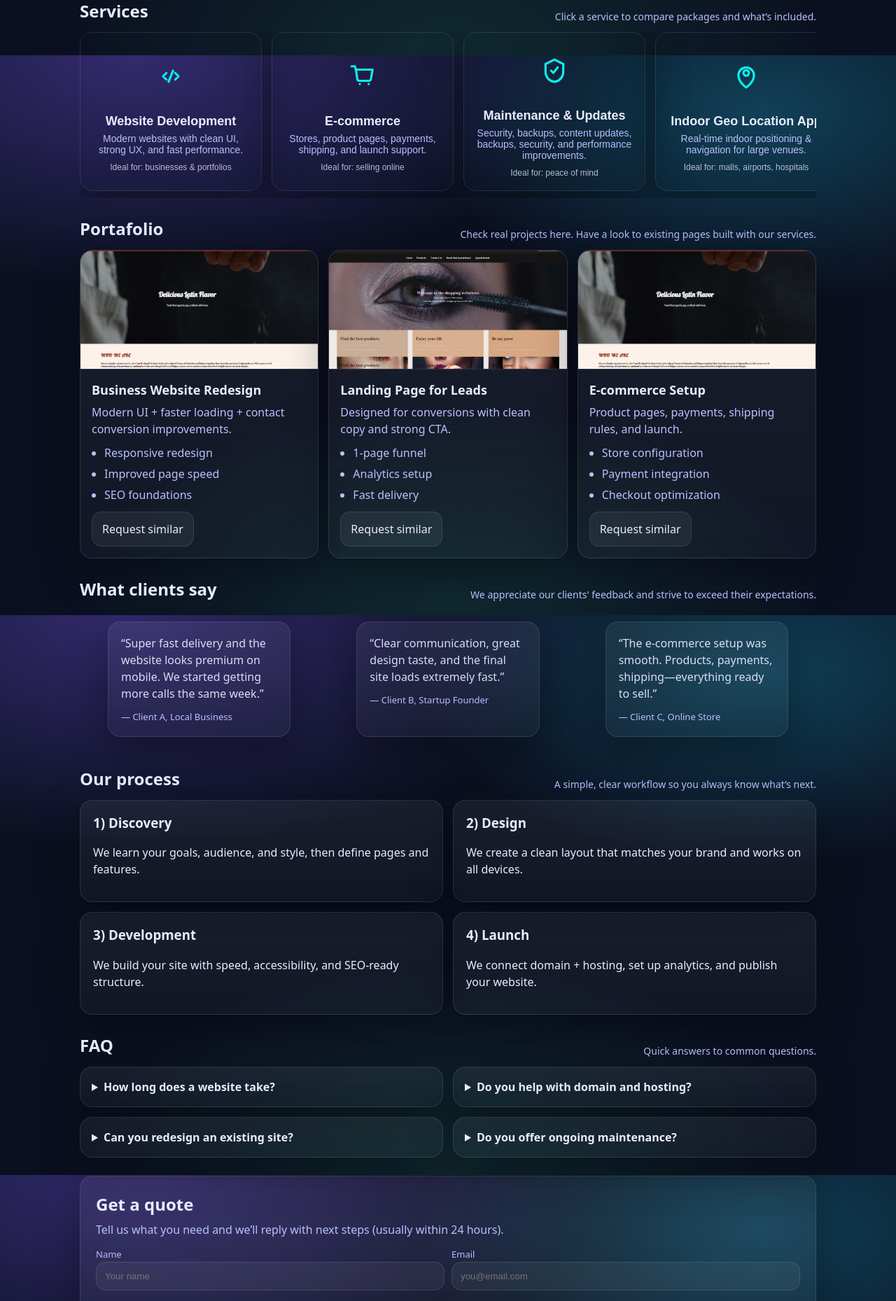
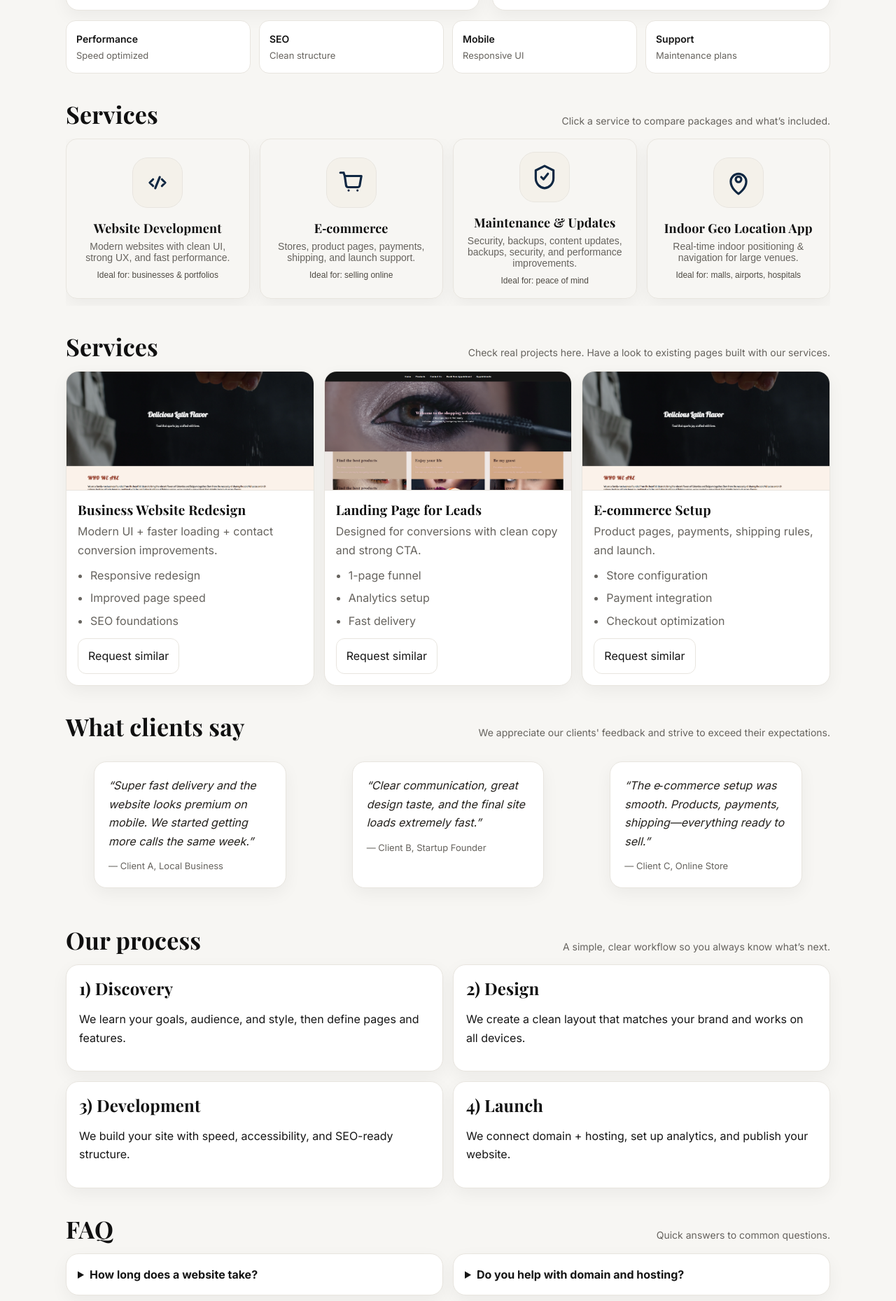
Before and after one commit to Sebascarv1/WEBSITE_CCWEBLAB, a Django app: page / in a window 1280 px wide. Shown: the part 721-2580 px from the top of the page at 70% size. Run offline with Django 5.2, Linux system fonts and the light colour scheme.

Commit message:
Changing front end

```diff
--- a/ccweblab/static/css/services.css
+++ b/ccweblab/static/css/services.css
@@ -1,33 +1,39 @@
 :root{
-  --bg:#0b1020;
-  --card:#0f1733;
-  --text:#e9ecff;
-  --muted:#b9c0ff;
-  --line:rgba(255,255,255,.10);
-  --accent:#7c5cff;
-  --accent2:#20d3ff;
-  --ok:#2fe7a7;
-  --shadow: 0 18px 60px rgba(0,0,0,.35);
-  --radius: 18px;
-  --max: 1100px;
+  /* Premium light palette */
+  --bg:#f7f6f3;
+  --surface:#ffffff;
+  --surface-2:#fbfaf8;
+
+  --text:#151515;
+  --muted:#66635e;
+
+  --line:#e8e5df;
+  --line-strong:#d9d4ca;
+
+  --accent:#0f2742;       /* deep navy (trust) */
+  --accent-2:#b08a4a;     /* muted gold (luxury detail) */
+  --ok:#2f7f63;
+
+  --radius:14px;
+  --radius-lg:18px;
+
+  --shadow-sm:0 8px 24px rgba(0,0,0,.05);
+  --shadow-md:0 14px 36px rgba(0,0,0,.08);
+
+  --max:1140px;
 }
 
 *{box-sizing:border-box}
-html, body{height:100%}
+html,body{height:100%}
 
 body{
   margin:0;
-  font-family: ui-sans-serif, system-ui, -apple-system, Segoe UI, Roboto, Helvetica, Arial, "Apple Color Emoji","Segoe UI Emoji";
   color:var(--text);
-  background:
-    radial-gradient(1200px 600px at 15% 0%, rgba(124,92,255,.35), transparent 55%),
-    radial-gradient(900px 500px at 85% 10%, rgba(32,211,255,.25), transparent 55%),
-    radial-gradient(900px 500px at 50% 100%, rgba(47,231,167,.12), transparent 60%),
-    var(--bg);
-  line-height:1.5;
-  background-repeat: no-repeat;
-  background-attachment: fixed;
-  background-size: cover;
+  background:var(--bg);
+  line-height:1.65;
+  font-family: "Inter", ui-sans-serif, system-ui, -apple-system, Segoe UI, Roboto, Helvetica, Arial, "Apple Color Emoji","Segoe UI Emoji";
+  -webkit-font-smoothing: antialiased;
+  text-rendering: optimizeLegibility;
 }
 
 a{color:inherit}
@@ -36,7 +42,38 @@ a{color:inherit}
 .wrap{
   max-width:var(--max);
   margin:0 auto;
-  padding:24px;
+  padding:28px 24px;
+}
+
+/* Typography */
+h1,h2,h3{
+  margin-top:0;
+  color:#101010;
+  font-family: "Playfair Display", Georgia, "Times New Roman", serif;
+  letter-spacing:.2px;
+}
+
+h1{
+  margin:14px 0 12px;
+  font-size: clamp(34px, 5vw, 56px);
+  line-height:1.08;
+}
+
+h2{
+  font-size: clamp(26px, 2.8vw, 34px);
+  line-height:1.2;
+}
+
+h3{
+  font-size: clamp(19px, 2vw, 24px);
+  line-height:1.25;
+}
+
+p.lead{
+  margin:0 0 20px;
+  color:var(--muted);
+  font-size:17px;
+  max-width:62ch;
 }
 
 /* Section headings */
@@ -46,12 +83,13 @@ a{color:inherit}
   justify-content:space-between;
   gap:14px;
   flex-wrap:wrap;
-  margin: 0 0 12px 0;
+  margin: 0 0 14px 0;
 }
+
 .section-head h2{
   margin:0;
-  font-size:24px;
 }
+
 .section-head p{
   margin:0;
   color:var(--muted);
@@ -126,36 +174,47 @@ header{
   align-items:center;
   justify-content:center;
   gap:10px;
-  padding:12px 14px;
-  border-radius:14px;
+  padding:11px 14px;
+  border-radius:12px;
   border:1px solid var(--line);
-  background: rgba(255,255,255,.06);
+  background:#fff;
   color:var(--text);
   text-decoration:none;
   cursor:pointer;
-  transition: transform .08s ease, background .2s ease, filter .2s ease, border-color .2s ease;
+  transition: transform .08s ease, background .2s ease, border-color .2s ease, box-shadow .2s ease;
 }
-.btn:hover{background: rgba(255,255,255,.10)}
-.btn:active{transform: translateY(1px)}
+
+.btn:hover{
+  background:#f4f2ed;
+  border-color:var(--line-strong);
+}
+
+.btn:active{transform:translateY(1px)}
+
 .btn.primary{
-  border-color: transparent;
-  background: linear-gradient(135deg, var(--accent), var(--accent2));
-  box-shadow: 0 16px 45px rgba(124,92,255,.22);
+  border-color:var(--accent);
+  background:var(--accent);
+  color:#fff;
+  box-shadow:none;
 }
-.btn.primary:hover{filter:saturate(1.05) brightness(1.02)}
+
+.btn.primary:hover{
+  background:#123255;
+  border-color:#123255;
+}
 
 /* Main */
-main{padding:34px 0 70px}
+main{padding:28px 0 70px}
 
 /* Cards */
 .card{
-  background: linear-gradient(180deg, rgba(255,255,255,.06), rgba(255,255,255,.03));
-  border: 1px solid var(--line);
-  border-radius: var(--radius);
-  box-shadow: var(--shadow);
+  background:var(--surface);
+  border:1px solid var(--line);
+  border-radius:var(--radius-lg);
+  box-shadow:var(--shadow-sm);
 }
 
-/* HERO (horizontal with video) */
+/* HERO */
 .hero{
   display:grid;
   grid-template-columns: 1.1fr .9fr;
@@ -172,129 +231,149 @@ main{padding:34px 0 70px}
   gap:10px;
   padding:7px 12px;
   border-radius:999px;
-  background: rgba(255,255,255,.06);
+  background:var(--surface-2);
   border:1px solid var(--line);
-  color: var(--muted);
-  font-size: 13px;
+  color:#514c45;
+  font-size:13px;
+  font-weight:500;
 }
 
 .dot{
   width:8px;
   height:8px;
   border-radius:99px;
-  background: var(--ok);
-  box-shadow: 0 0 0 6px rgba(47,231,167,.12);
+  background:var(--ok);
+  box-shadow:0 0 0 5px rgba(47,127,99,.12);
 }
 
-h1{margin:14px 0 10px; font-size:46px; line-height:1.05}
-p.lead{margin:0 0 18px; color:var(--muted); font-size:16px}
-.cta{display:flex; gap:12px; flex-wrap:wrap; margin-top:18px}
+.cta{
+  display:flex;
+  gap:12px;
+  flex-wrap:wrap;
+  margin-top:20px;
+}
 
 .mini{
   display:flex;
   gap:16px;
   flex-wrap:wrap;
   margin-top:18px;
-  color: var(--muted);
-  font-size: 13px;
+  color:var(--muted);
+  font-size:13px;
 }
+
 .mini div{display:flex; align-items:center; gap:8px}
 
 .check{
   width:18px;
   height:18px;
   border-radius:7px;
-  background: rgba(47,231,167,.12);
-  border: 1px solid rgba(47,231,167,.35);
+  background:rgba(47,127,99,.10);
+  border:1px solid rgba(47,127,99,.28);
+  color:#1f5c47;
   display:inline-flex;
   align-items:center;
   justify-content:center;
+  font-weight:700;
 }
 
 /* Video */
 .video-wrap{
-  position: relative;
-  border-radius: 16px;
-  overflow: hidden;
-  border: 1px solid rgba(255,255,255,.10);
-  background: rgba(0,0,0,.25);
-  height: 100%;
-  min-height: 320px;
+  position:relative;
+  border-radius:14px;
+  overflow:hidden;
+  border:1px solid var(--line);
+  background:#d8d3ca;
+  height:100%;
+  min-height:320px;
 }
 
 .video-wrap video{
-  width: 100%;
-  height: 100%;
+  width:100%;
+  height:100%;
   display:block;
-  object-fit: cover;
+  object-fit:cover;
+  filter:saturate(.78) contrast(1.02);
 }
 
 .video-overlay{
   position:absolute;
   inset:0;
   background:
-    radial-gradient(700px 220px at 20% 10%, rgba(124,92,255,.18), transparent 60%),
-    linear-gradient(to top, rgba(0,0,0,.55), rgba(0,0,0,0) 55%);
+    linear-gradient(to top, rgba(0,0,0,.36), rgba(0,0,0,.03) 55%),
+    linear-gradient(to right, rgba(255,255,255,.08), transparent);
   pointer-events:none;
 }
 
 .video-overlay .badge{
   position:absolute;
-  left: 14px;
-  bottom: 14px;
-  padding: 8px 12px;
-  border-radius: 999px;
-  border: 1px solid rgba(255,255,255,.16);
-  background: rgba(15,23,51,.55);
-  backdrop-filter: blur(8px);
-  color: rgba(233,236,255,.92);
-  font-size: 13px;
+  left:14px;
+  bottom:14px;
+  padding:7px 11px;
+  border-radius:999px;
+  border:1px solid rgba(255,255,255,.4);
+  background:rgba(15,39,66,.68);
+  color:#fff;
+  font-size:12px;
+  letter-spacing:.2px;
 }
 
 /* TRUST BAR */
 .trustbar{
-  margin-top: 14px;
+  margin-top:14px;
   display:grid;
   grid-template-columns: repeat(4, 1fr);
-  gap: 12px;
+  gap:12px;
 }
+
 .trust-item{
-  padding: 14px;
-  border-radius: 16px;
-  border: 1px solid rgba(255,255,255,.10);
-  background: rgba(255,255,255,.04);
+  padding:14px;
+  border-radius:14px;
+  border:1px solid var(--line);
+  background:#fff;
 }
-.trust-item b{display:block; font-size:14px}
-.trust-item span{display:block; color:var(--muted); font-size:13px}
+
+.trust-item b{
+  display:block;
+  font-size:14px;
+  font-weight:600;
+}
+
+.trust-item span{
+  display:block;
+  color:var(--muted);
+  font-size:13px;
+  margin-top:2px;
+}
 
 /* Sections */
-section{margin-top:26px}
+section{margin-top:38px}
 
-/* Services row (1 line, scrollable) */
+/* Services row */
 .svc-row{
-  display: grid;
-  grid-auto-flow: column;
-  grid-auto-columns: minmax(260px, 1fr);
-  gap: 14px;
-
-  overflow-x: auto;
-  padding-bottom: 10px;
-
-  scroll-snap-type: x mandatory;
-  -webkit-overflow-scrolling: touch;
+  display:grid;
+  grid-auto-flow:column;
+  grid-auto-columns:minmax(260px,1fr);
+  gap:14px;
+  overflow-x:auto;
+  padding-bottom:10px;
+  scroll-snap-type:x mandatory;
+  -webkit-overflow-scrolling:touch;
 }
 .svc-row > .svc-btn,
-.svc-row > .card{scroll-snap-align: start}
+.svc-row > .card{scroll-snap-align:start}
+
 .svc-row::-webkit-scrollbar{height:10px}
 .svc-row::-webkit-scrollbar-thumb{
-  background: rgba(255,255,255,.18);
-  border-radius: 999px;
+  background:#d8d3ca;
+  border-radius:999px;
 }
 
 /* Services cards */
 .svc{
   padding:0;
   overflow:hidden;
+  border-radius:16px;
 }
 
 .svc-img{
@@ -302,19 +381,30 @@ section{margin-top:26px}
   height:160px;
   display:block;
   object-fit:cover;
-  border-bottom: 1px solid rgba(255,255,255,.10);
-  filter: saturate(1.05) contrast(1.05);
+  border-bottom:1px solid var(--line);
 }
 
-.svc-body{padding:18px}
-.svc h3{margin:0 0 6px; font-size:18px}
-.svc p{margin:0; color:var(--muted); font-size:14px}
+.svc-body{
+  padding:18px;
+  text-align:center;
+}
+
+.svc h3{
+  margin:0 0 6px;
+  font-size:18px;
+}
+
+.svc p{
+  margin:0;
+  color:var(--muted);
+  font-size:14px;
+}
+
 .svc-meta{
   display:inline-block;
-  margin-top: 10px;
-  color: rgba(233,236,255,.85);
-  font-size: 12px;
-  opacity: .9;
+  margin-top:10px;
+  color:#4e4a43;
+  font-size:12px;
 }
 
 /* Clickable */
@@ -324,91 +414,156 @@ section{margin-top:26px}
   cursor:pointer;
   padding:0;
   color:inherit;
-  background: transparent;
+  background:transparent;
+  border:1px solid var(--line);
+  transition:transform .12s ease, box-shadow .2s ease, border-color .2s ease;
 }
+
 .svc-btn:hover{
-  transform: translateY(-2px);
-  border-color: rgba(124,92,255,.26);
+  transform:translateY(-2px);
+  border-color:#cfc8bb;
+  box-shadow:var(--shadow-sm);
 }
+
 .svc-btn:focus{
-  outline: 2px solid rgba(124,92,255,.6);
-  outline-offset: 3px;
+  outline:2px solid rgba(15,39,66,.35);
+  outline-offset:3px;
+}
+
+/* Service icon badge */
+.svc-icon{
+  width:72px;
+  height:72px;
+  margin:18px auto 0;
+  display:flex;
+  align-items:center;
+  justify-content:center;
+  border-radius:22px;
+  color:var(--accent);
+  background:#f4f1ea;
+  border:1px solid var(--line);
+}
+
+.svc-icon .i{
+  width:38px;
+  height:38px;
+  display:block;
 }
 
 /* Work */
 .work-grid{
   display:grid;
-  grid-template-columns: repeat(3, 1fr);
-  gap: 14px;
+  grid-template-columns:repeat(3,1fr);
+  gap:14px;
 }
+
 .work-card{overflow:hidden}
+
 .work-img{
   width:100%;
-  height: 170px;
-  object-fit: cover;
+  height:170px;
+  object-fit:cover;
   display:block;
-  border-bottom: 1px solid rgba(255,255,255,.10);
+  border-bottom:1px solid var(--line);
+  filter:saturate(.88);
 }
-.work-body{padding: 16px}
-.work-body h3{margin:0 0 6px 0; font-size:18px}
-.muted{color: var(--muted); margin:0}
-.work-list{margin: 10px 0 0 18px; padding:0}
-.work-list li{margin: 6px 0; color: var(--muted)}
-.work-actions{margin-top: 12px}
+
+.work-body{padding:16px}
+.work-body h3{margin:0 0 6px 0; font-size:19px}
+
+.muted{color:var(--muted); margin:0}
+
+.work-list{
+  margin:10px 0 0 18px;
+  padding:0;
+}
+.work-list li{
+  margin:6px 0;
+  color:var(--muted);
+}
+
+.work-actions{margin-top:12px}
 
 /* Testimonials */
 .test-grid{
   display:grid;
-  grid-template-columns: repeat(3, 1fr);
-  gap: 14px;
+  grid-template-columns:repeat(3,1fr);
+  gap:14px;
 }
-.quote{padding: 18px}
+
+.quote{padding:20px}
+
 .quote blockquote{
   margin:0;
-  color: rgba(233,236,255,.92);
+  color:#24211d;
+  font-style:italic;
 }
+
 .quote figcaption{
-  margin-top: 12px;
-  color: var(--muted);
-  font-size: 13px;
+  margin-top:12px;
+  color:var(--muted);
+  font-size:13px;
 }
 
 /* Process */
-.split{display:grid; grid-template-columns: 1fr 1fr; gap:14px}
-.step{padding: 18px}
+.split{
+  display:grid;
+  grid-template-columns:1fr 1fr;
+  gap:14px;
+}
+
+.step{padding:18px}
 .step h3{margin:0 0 6px 0}
 
 /* FAQ */
 .faq-grid{
   display:grid;
-  grid-template-columns: 1fr 1fr;
-  gap: 14px;
+  grid-template-columns:1fr 1fr;
+  gap:14px;
 }
-.faq{padding: 16px}
+
+.faq{padding:16px}
 .faq summary{
   cursor:pointer;
-  font-weight: 700;
+  font-weight:700;
 }
-.faq p{margin: 10px 0 0; color: var(--muted)}
+.faq p{
+  margin:10px 0 0;
+  color:var(--muted);
+}
 
 /* Contact */
-.contact{padding:22px}
+.contact{padding:24px}
 
-form{display:grid; gap:10px; margin-top:10px}
-label{font-size:13px; color:var(--muted)}
+form{
+  display:grid;
+  gap:10px;
+  margin-top:10px;
+}
 
-input, textarea, select{
+label{
+  font-size:13px;
+  color:var(--muted);
+}
+
+input,textarea,select{
   width:100%;
   padding:12px 12px;
-  border-radius: 14px;
-  border: 1px solid var(--line);
-  background: rgba(255,255,255,.05);
-  color: var(--text);
-  outline: none;
+  border-radius:12px;
+  border:1px solid var(--line);
+  background:#fff;
+  color:var(--text);
+  outline:none;
+  font:inherit;
+}
+
+input:focus,textarea:focus,select:focus{
+  border-color:#b7b0a2;
+  box-shadow:0 0 0 3px rgba(176,138,74,.12);
 }
 
 textarea{min-height:110px; resize:vertical}
-.row2{display:grid; grid-template-columns: 1fr 1fr; gap:10px}
+.row2{display:grid; grid-template-columns:1fr 1fr; gap:10px}
 
 .contact-actions{
   display:flex;
@@ -467,129 +623,120 @@ footer{
   align-items:flex-start;
   justify-content:space-between;
   gap:14px;
-  padding: 18px 18px 12px 18px;
-  border-bottom: 1px solid rgba(255,255,255,.10);
+  padding:18px 18px 12px 18px;
+  border-bottom:1px solid var(--line);
 }
 
-.modal-title{margin:0; font-size: 20px}
-.modal-subtitle{margin:6px 0 0 0; color: var(--muted); font-size: 13px}
+.modal-title{margin:0; font-size:22px}
+.modal-subtitle{margin:6px 0 0 0; color:var(--muted); font-size:13px}
 
 .modal-close{
-  border: 1px solid rgba(255,255,255,.14);
-  background: rgba(255,255,255,.06);
-  color: var(--text);
-  border-radius: 12px;
-  width: 40px;
-  height: 40px;
+  border:1px solid var(--line);
+  background:#fff;
+  color:var(--text);
+  border-radius:10px;
+  width:38px;
+  height:38px;
   cursor:pointer;
 }
-.modal-close:hover{background: rgba(255,255,255,.10)}
+.modal-close:hover{background:#f4f2ed}
 
-.modal-body{padding: 16px 18px 18px 18px}
+.modal-body{padding:16px 18px 18px 18px}
 
 /* Horizontal scroll row */
 .plan-row{
-  display: grid;
-  grid-auto-flow: column;
-  grid-auto-columns: minmax(240px, 1fr);
-  gap: 12px;
-  overflow-x: auto;
-  padding-bottom: 10px;
-  scroll-snap-type: x mandatory;
-  -webkit-overflow-scrolling: touch;
+  display:grid;
+  grid-auto-flow:column;
+  grid-auto-columns:minmax(240px,1fr);
+  gap:12px;
+  overflow-x:auto;
+  padding-bottom:10px;
+  scroll-snap-type:x mandatory;
+  -webkit-overflow-scrolling:touch;
 }
+
 .plan-row::-webkit-scrollbar{height:10px}
 .plan-row::-webkit-scrollbar-thumb{
-  background: rgba(255,255,255,.18);
-  border-radius: 999px;
+  background:#d8d3ca;
+  border-radius:999px;
 }
 
 /* Plan cards */
 .plan{
-  scroll-snap-align: start;
-  border-radius: 18px;
-  border: 1px solid rgba(255,255,255,.10);
-  background: rgba(255,255,255,.04);
-  padding: 16px;
-  min-height: 260px;
+  scroll-snap-align:start;
+  border-radius:16px;
+  border:1px solid var(--line);
+  background:#fff;
+  padding:16px;
+  min-height:260px;
 }
-.plan h3{margin: 0 0 8px 0; font-size: 18px}
+
+.plan h3{margin:0 0 8px 0; font-size:18px}
+
 .plan .tag{
   display:inline-flex;
-  padding: 6px 10px;
-  border-radius: 999px;
-  border: 1px solid rgba(255,255,255,.14);
-  background: rgba(255,255,255,.06);
-  color: var(--muted);
-  font-size: 12px;
-  margin-bottom: 10px;
+  padding:5px 10px;
+  border-radius:999px;
+  border:1px solid var(--line);
+  background:#f7f4ee;
+  color:#605a52;
+  font-size:12px;
+  margin-bottom:10px;
 }
-.plan ul{margin: 10px 0 0 18px; padding: 0}
-.plan li{margin: 6px 0; color: var(--muted)}
-.plan .price{margin-top: 12px; font-weight: 700; color: var(--text)}
-.plan .cta{margin-top: 12px}
+
+.plan ul{margin:10px 0 0 18px; padding:0}
+.plan li{margin:6px 0; color:var(--muted)}
+
+.plan .price{
+  margin-top:12px;
+  font-weight:700;
+  color:var(--text);
+}
+
+.plan .cta{margin-top:12px}
 .plan .btn{width:100%}
+
 .plan.featured{
-  border-color: rgba(124,92,255,.35);
-  background: linear-gradient(180deg, rgba(124,92,255,.14), rgba(255,255,255,.04));
+  border-color:#d8c7a5;
+  background:linear-gradient(180deg, #fffdf8, #ffffff);
+}
+
+/* Messages */
+.msgs{margin:14px 0}
+
+.msg{
+  padding:12px 14px;
+  border-radius:12px;
+  border:1px solid var(--line);
+  background:#fff;
+  margin-bottom:10px;
+}
+
+.msg.success{
+  border-color:rgba(47,127,99,.35);
+  background:rgba(47,127,99,.08);
+}
+
+.msg.error{
+  border-color:rgba(170,68,68,.35);
+  background:rgba(170,68,68,.08);
 }
 
 /* Responsive */
 @media (max-width: 920px){
   header{position:relative}
-  .hero{grid-template-columns: 1fr}
-  h1{font-size:38px}
+  .hero{grid-template-columns:1fr}
   .video-wrap{min-height:240px}
-  .trustbar{grid-template-columns: 1fr 1fr}
-  .work-grid{grid-template-columns: 1fr}
-  .test-grid{grid-template-columns: 1fr}
-  .split{grid-template-columns: 1fr}
-  .faq-grid{grid-template-columns: 1fr}
-  body{ background-attachment: scroll; } /* smoother on mobile */
+  .trustbar{grid-template-columns:1fr 1fr}
+  .work-grid{grid-template-columns:1fr}
+  .test-grid{grid-template-columns:1fr}
+  .split{grid-template-columns:1fr}
+  .faq-grid{grid-template-columns:1fr}
 }
 
 @media (max-width: 640px){
-  .modal-panel{margin: 16px auto}
-  .plan-row{grid-auto-columns: 85%}
+  .wrap{padding:22px 16px}
+  .nav{padding:12px 16px}
+  .modal-panel{margin:16px auto}
+  .plan-row{grid-auto-columns:85%}
 }
-
-
-/* Service icon badge (white) */
-/* Bigger, centered icon badge */
-.svc-icon{
-  width: 72px;
-  height: 72px;
-  margin: 18px auto 0;          /* centers horizontally */
-  display:flex;
-  align-items:center;
-  justify-content:center;
-
-  border-radius: 22px;
-  color: rgba(17, 245, 245, 0.96); /* SVG uses currentColor => white */
-  /* background: rgba(255,255,255,.07);
-  border: 1px solid rgba(255,255,255,.14);
-  box-shadow: 0 18px 55px rgba(124,92,255,.22); */
-}
-
-/* Bigger SVG inside */
-.svc-icon .i{
-  width: 38px;
-  height: 38px;
-  display:block;
-}
-
-.svc-body{
-  text-align: center;
-}
-
-
-.msgs{margin: 14px 0}
-.msg{
-  padding: 12px 14px;
-  border-radius: 14px;
-  border: 1px solid rgba(255,255,255,.12);
-  background: rgba(255,255,255,.06);
-  margin-bottom: 10px;
-}
-.msg.success{border-color: rgba(47,231,167,.35); background: rgba(47,231,167,.10)}
-.msg.error{border-color: rgba(255,90,90,.35); background: rgba(255,90,90,.10)}
--- a/ccweblab/templates/services/welcome.html
+++ b/ccweblab/templates/services/welcome.html
@@ -9,6 +9,9 @@
 
   <link rel="stylesheet" href="{% static 'css/services.css' %}">
   <link rel="icon" href="{% static 'img/favicon.ico' %}" type="image/x-icon">
+  <link rel="preconnect" href="https://fonts.googleapis.com">
+  <link rel="preconnect" href="https://fonts.gstatic.com" crossorigin>
+  <link href="https://fonts.googleapis.com/css2?family=Inter:wght@400;500;600;700&family=Playfair+Display:wght@500;600;700&display=swap" rel="stylesheet">
 </head>
 
 <body>
@@ -176,7 +179,7 @@
       <!-- WORK / PORTFOLIO -->
       <section id="work">
         <div class="section-head">
-          <h2>Portafolio</h2>
+          <h2>Services</h2>
           <p>Check real projects here. Have a look to existing pages built with our services.</p>
         </div>
 
```
Also changed, not shown: other parts of ccweblab/static/css/services.css (+40 -29 lines).
